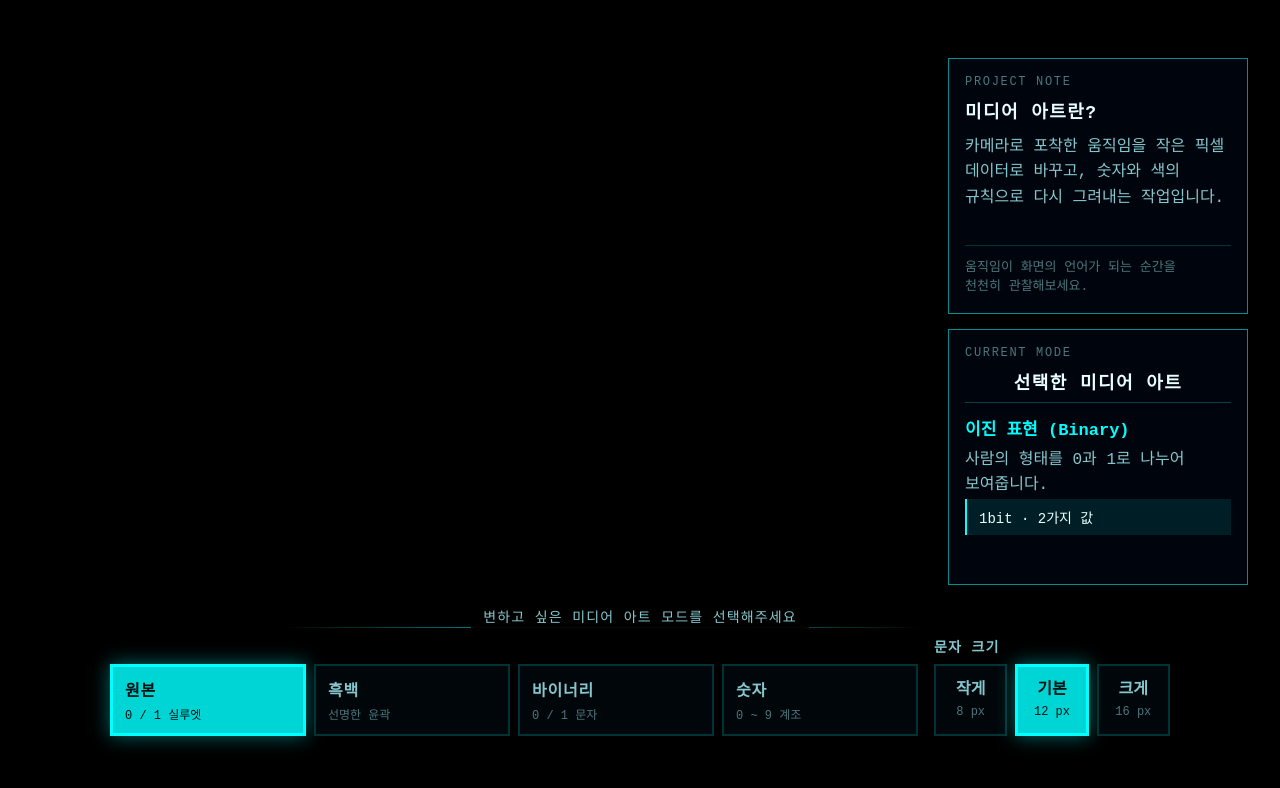
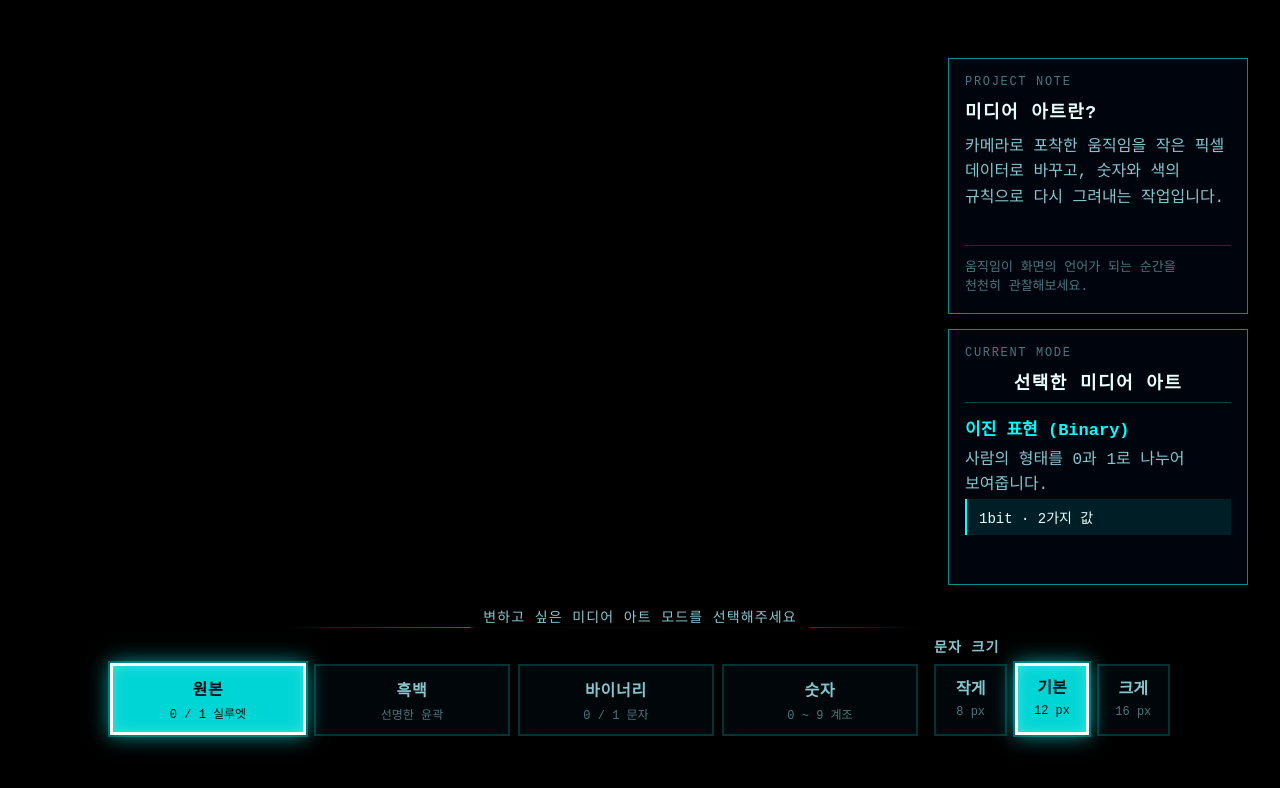
Before and after one commit to BSSMAscending/media-art-for-windows, an Electron app: page src/renderer/index.html in a window 1280 px wide. Drawn offline with Linux system fonts and the light colour scheme; no server answers.

Commit message:
style: center and emphasize selected buttons

```diff
--- a/src/renderer/index.css
+++ b/src/renderer/index.css
@@ -379,6 +379,7 @@ body {
   --accent-primary: #00ffff;
   --accent-soft: rgba(0, 255, 255, 0.1);
   --control-selected-background: #00d5d5;
+  --control-selected-border: #ffffff;
   --control-selected-text: #001111;
   --status-error: #ff3366;
   --space-1: 4px;
@@ -420,6 +421,10 @@ body {
 }
 
 .mode-button {
+  display: flex;
+  align-items: center;
+  justify-content: center;
+  flex-direction: column;
   min-height: 64px;
   padding: var(--space-2) var(--space-3);
   border: 2px solid var(--border-subtle);
@@ -430,11 +435,13 @@ body {
   font-size: var(--type-control);
   font-weight: 700;
   letter-spacing: 0.05em;
-  text-align: left;
+  text-align: center;
   transition:
     background-color 150ms ease-out,
     border-color 150ms ease-out,
-    color 150ms ease-out;
+    color 150ms ease-out,
+    box-shadow 150ms ease-out,
+    transform 150ms ease-out;
 }
 
 .mode-button span,
@@ -458,11 +465,15 @@ body {
 }
 
 .mode-button.is-selected {
-  border-color: var(--accent-primary);
+  border-color: var(--control-selected-border);
   border-width: 3px;
   background: var(--control-selected-background);
-  box-shadow: 0 0 18px rgba(0, 255, 255, 0.42);
+  box-shadow:
+    0 0 0 2px rgba(0, 255, 255, 0.3),
+    0 0 20px rgba(0, 255, 255, 0.65),
+    inset 0 0 14px rgba(255, 255, 255, 0.24);
   color: var(--control-selected-text);
+  transform: translateY(-1px);
 }
 
 .mode-button.is-selected small {
@@ -560,11 +571,16 @@ body {
 }
 
 .size-button {
+  display: flex;
+  align-items: center;
+  justify-content: center;
+  flex-direction: column;
   min-height: 62px;
   padding: var(--space-2);
   border: 2px solid var(--border-subtle);
   background: rgba(0, 8, 12, 0.8);
   color: var(--text-secondary);
+  text-align: center;
   font:
     700 var(--type-control)/1.3 'Courier New',
     monospace;
@@ -572,7 +588,9 @@ body {
   transition:
     background-color 150ms ease-out,
     border-color 150ms ease-out,
-    color 150ms ease-out;
+    color 150ms ease-out,
+    box-shadow 150ms ease-out,
+    transform 150ms ease-out;
 }
 
 .size-button span,
@@ -595,11 +613,15 @@ body {
 }
 
 .size-button.is-selected {
-  border-color: var(--accent-primary);
+  border-color: var(--control-selected-border);
   border-width: 3px;
   background: var(--control-selected-background);
-  box-shadow: 0 0 18px rgba(0, 255, 255, 0.42);
+  box-shadow:
+    0 0 0 2px rgba(0, 255, 255, 0.3),
+    0 0 20px rgba(0, 255, 255, 0.65),
+    inset 0 0 14px rgba(255, 255, 255, 0.24);
   color: var(--control-selected-text);
+  transform: translateY(-1px);
 }
 
 .size-button.is-selected small {
```
